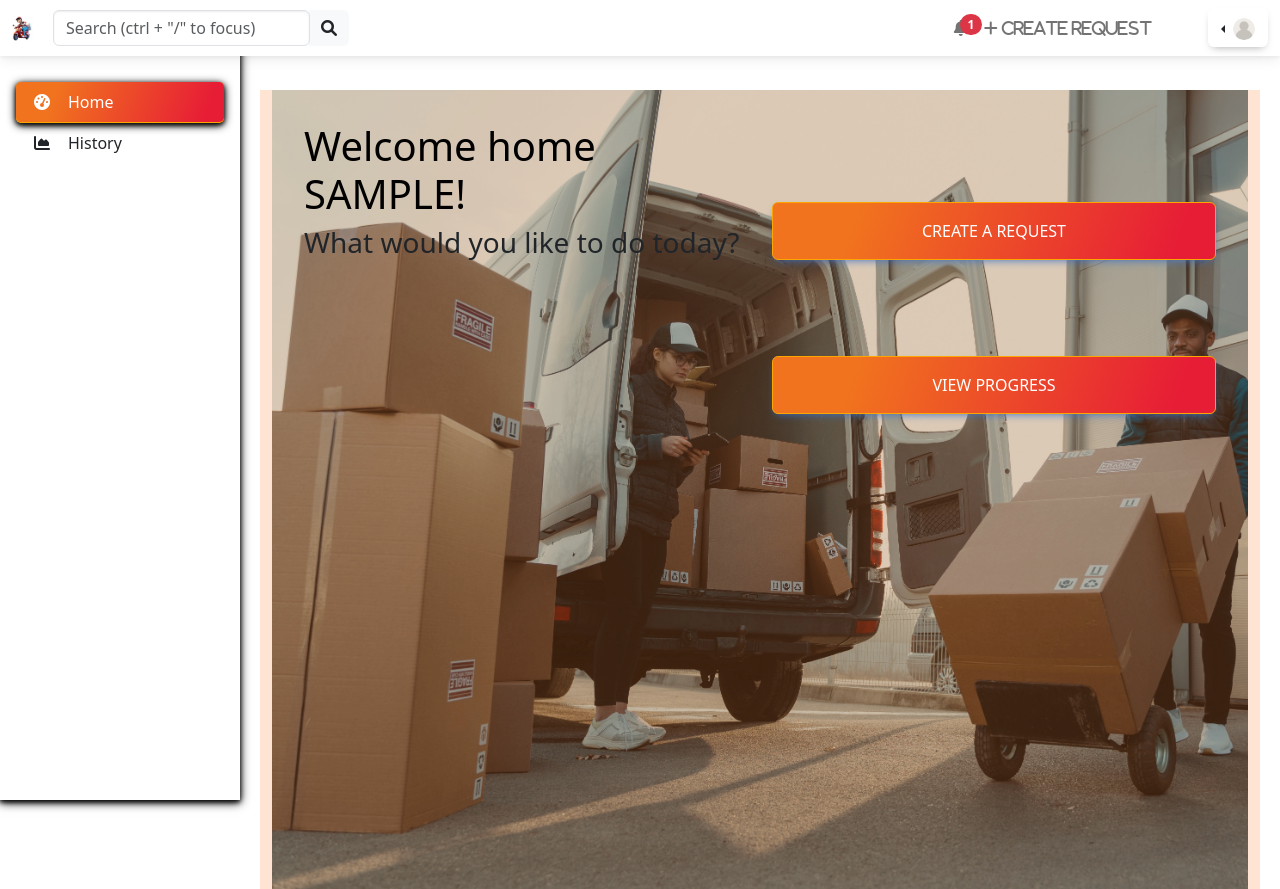
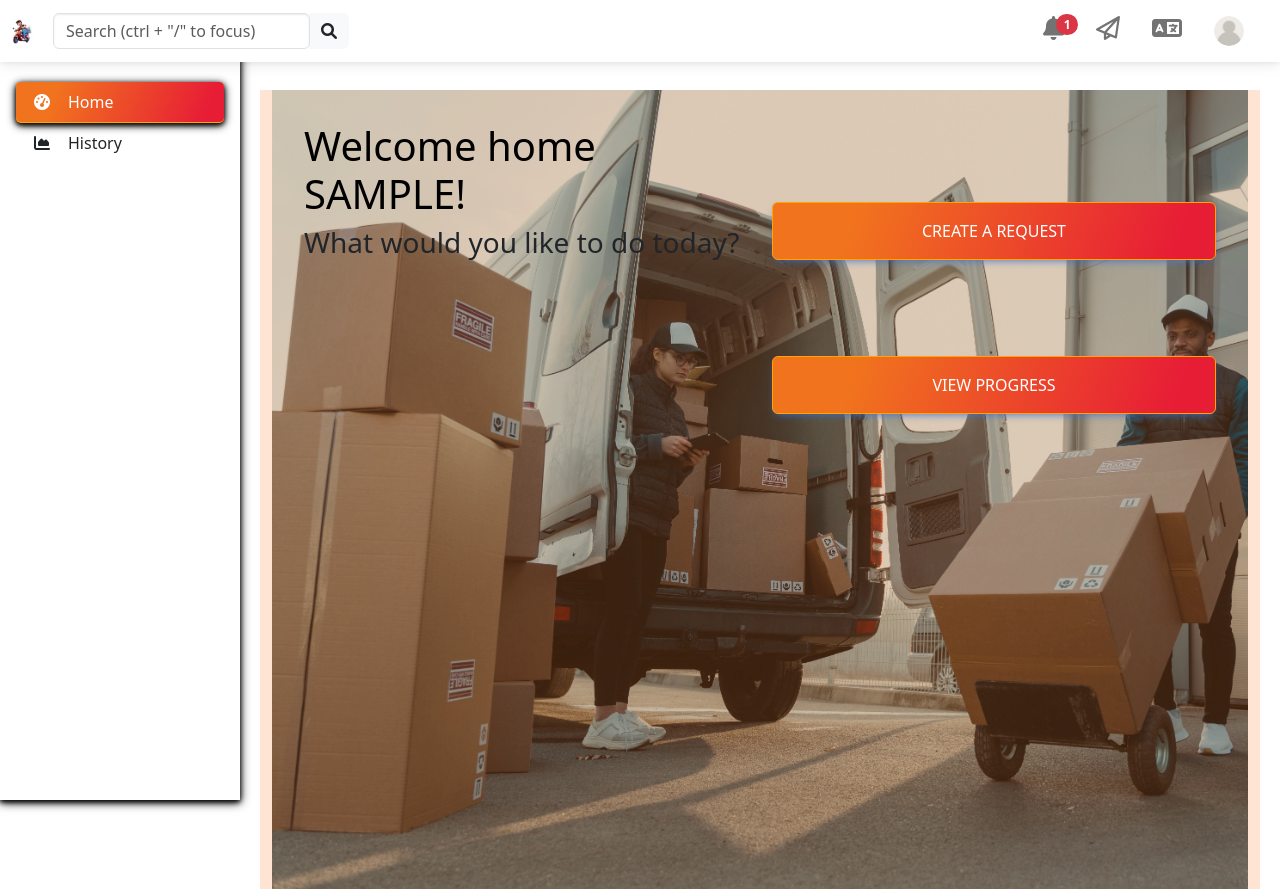
Before and after one commit to pacheco-luis/delivery_system, a Django app: page /user_home/ in a window 1280 px wide. Shown: the top 889 px of the page. Run offline with Django 4.2, Linux system fonts and the light colour scheme; the visitor is signed in with stand-in values (Sample User, id 1); some libraries are stand-ins or nearby versions; grey boxes are pictures that could not be loaded.

Commit message:
updated navebar right links dropdowns

```diff
--- a/templates/navbar.html
+++ b/templates/navbar.html
@@ -106,7 +106,7 @@
       <!-- Right links -->
       <ul class="navbar-nav ms-auto d-flex flex-row">
         <!-- Notification dropdown -->
-        <li class="nav-item dropdown">
+        <li class="nav-item dropdown me-3">
           <a
             class="nav-link me-3 me-lg-0 dropdown-toggle hidden-arrow"
             href="#"
@@ -115,7 +115,7 @@
             data-mdb-toggle="dropdown"
             aria-expanded="false"
           >
-            <i class="fas fa-bell"></i>
+            <i class="fas fa-xl fa-bell"></i>
             <span class="badge rounded-pill badge-notification bg-danger"
               >1</span
             >
@@ -132,22 +132,15 @@
           </ul>
         </li>
 
-        <!-- Icon -->
+        <!-- create request -->
         <li class="nav-item me-3 me-lg-n1">
           <a class="nav-link" href="{% url 'package_request_app:request_form_1_of_3' %}">
-            <i class="fas fa-plus"> Create Request</i>
+            <i class="far fa-xl fa-paper-plane"></i>
           </a>
         </li>
 
-         <!-- Icon
-         <li class="nav-item">
-          <a class="nav-link me-3 me-lg-0" href="">
-            <i class="fas fa-arrow-right-from-bracket"> Sign Out</i>
-          </a>
-        </li> -->
-
-        <!-- Icon dropdown -->
-        <li class="nav-item dropdown">
+        <!-- Language -->
+        <li class="nav-item dropdown me-3">
           <a
             class="nav-link me-3 me-lg-0 dropdown-toggle hidden-arrow"
             href="#"
@@ -156,7 +149,7 @@
             data-mdb-toggle="dropdown"
             aria-expanded="false"
           >
-            <i class="united kingdom flag m-0"></i>
+            <i class="fas fa-xl fa-language"></i>
           </a>
           <ul
             class="dropdown-menu dropdown-menu-end"
@@ -171,63 +164,33 @@
             <li><hr class="dropdown-divider" /></li>
             <li>
               <a class="dropdown-item" href="#"
-                ><i class="poland flag"></i>Polski</a
-              >
-            </li>
-            <li>
-              <a class="dropdown-item" href="#"
                 ><i class="china flag"></i>中文</a
-              >
-            </li>
-            <li>
-              <a class="dropdown-item" href="#"
-                ><i class="japan flag"></i>日本語</a
-              >
-            </li>
-            <li>
-              <a class="dropdown-item" href="#"
-                ><i class="germany flag"></i>Deutsch</a
-              >
-            </li>
-            <li>
-              <a class="dropdown-item" href="#"
-                ><i class="france flag"></i>Français</a
-              >
-            </li>
-            <li>
-              <a class="dropdown-item" href="#"
-                ><i class="spain flag"></i>Español</a
-              >
-            </li>
-            <li>
-              <a class="dropdown-item" href="#"
-                ><i class="russia flag"></i>Русский</a
-              >
-            </li>
-            <li>
-              <a class="dropdown-item" href="#"
-                ><i class="portugal flag"></i>Português</a
               >
             </li>
           </ul>
         </li>
 
         <!-- Avatar -->
-        <li class="dropstart">
-          <div class="dropdown">
-            <a class="btn dropdown-toggle" href="#" role="button" id="dropdownMenuLink" data-bs-toggle="dropdown" aria-expanded="false">
+        <li class="nav-item dropdown me-3">
+          <a
+            class="nav-link me-3 me-lg-0 dropdown-toggle hidden-arrow"
+            href="#"
+            id="navbarDropdownMenuLink"
+            role="button"
+            data-mdb-toggle="dropdown"
+            aria-expanded="false"
+          >
             {% if account.profile_image %}
-              <img src="{{ account.profile_image.url }}" class="rounded-circle" height="22" alt="user profile image" loading="lazy" />
+            <img src="{{ account.profile_image.url }}" class="rounded-circle" height="30" alt="user profile image" loading="lazy" />
             {% else %}
-              <img src="{% static 'images/user-default.png' %}" class="rounded-circle" height="22" alt="user profile image" loading="lazy" />
+            <img src="{% static 'images/user-default.png' %}" class="rounded-circle" height="30" alt="user profile image" loading="lazy" />
             {% endif %}
           </a>
-            <ul class="dropdown-menu" aria-labelledby="dropdownMenuLink">
+          <ul class="dropdown-menu dropdown-menu-end" aria-labelledby="navbarDropdownMenuLink" >
             <li><a class="dropdown-item" href=" {% url 'users:customer-account' %} ">My account</a></li>
             <li><a class="dropdown-item" href="#">.....</a></li>
             <li><a class="dropdown-item" href="{% url 'users:logout' %}">Log-out</a></li>
           </ul>
-          </div>
         </li>
       </ul>
     </div>
```
Also changed, not shown: package_request/migrations/0001_initial.py, package_request/migrations/0002_initial.py, users/migrations/0001_initial.py. Lines whose indentation alone changed are shown as unchanged.
